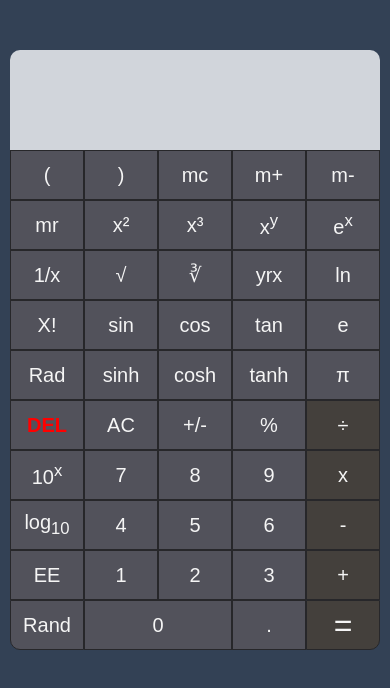
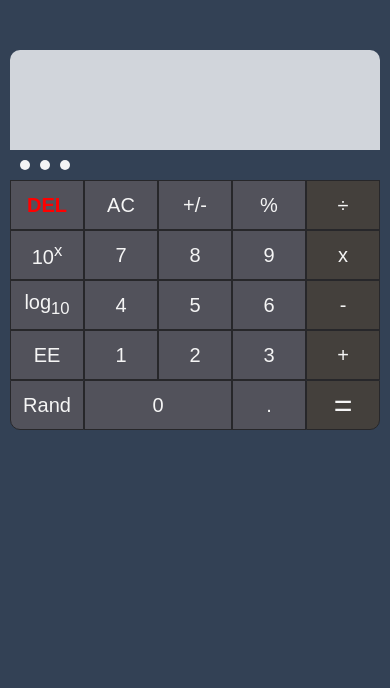
Before and after one commit to kalema1/calculator, a plain HTML site: page index.html in a window 390 px wide. Drawn offline with Linux system fonts and the light colour scheme.

Commit message:
feat(toggle): added a toggle feature to display the other button on mobile device
-Added style for the toogle element
-Added markup for the toggle element
-Added logic to toggle the buttons

This update ensures the buttons with other functions are only displayed
when needed.

```diff
--- a/css/index.css
+++ b/css/index.css
@@ -43,6 +43,16 @@ body {
   font-size: 1.8rem;
   padding: 0 0 0 3rem;
   opacity: 0.4;
+}
+
+.toggle {
+  display: none;
+}
+.toggle-element {
+  height: 1rem;
+  width: 1rem;
+  border-radius: 50%;
+  background-color: #f4f4f5;
 }
 
 .keys {
@@ -101,4 +111,18 @@ body {
   .rand {
     border-radius: 0 0 0 1rem;
   }
+  .toggle {
+    margin: 1rem;
+    display: flex;
+    gap: 1rem;
+    align-items: center;
+    width: 100%;
+  }
+
+  .key-btn.toggle-btn {
+    display: none;
+  }
+  .keys {
+    gap: 2rem;
+  }
 }
--- a/index.html
+++ b/index.html
@@ -15,8 +15,13 @@
           <div class="display-box2"></div>
           <div class="temporary-box"></div>
         </div>
+        <div class="toggle">
+          <div class="toggle-element"></div>
+          <div class="toggle-element"></div>
+          <div class="toggle-element"></div>
+        </div>
         <div class="keys">
-          <div class="key-btn">
+          <div class="key-btn toggle-btn">
             <button class="btn bracket-left">(</button>
             <button class="btn bracket-right">)</button>
             <button class="btn">mc</button>
--- a/index.js
+++ b/index.js
@@ -9,6 +9,8 @@ const plusMinusElement = document.querySelector(".plus-minus");
 const bracketLeftElement = document.querySelector(".bracket-left");
 const bracketRightElement = document.querySelector(".bracket-right");
 const moreOperationElement = document.querySelectorAll(".more-operation");
+const toggleElement = document.querySelector(".toggle");
+const buttonToggleElement = document.querySelector(".toggle-btn");
 
 let displayNumberOne = "";
 let displayNumberTwo = "";
@@ -398,3 +400,7 @@ function getFactorial(n) {
     return n * getFactorial(n - 1);
   }
 }
+// toggle the btn
+toggleElement.addEventListener("click", () => {
+  buttonToggleElement.classList.toggle("toggle-btn");
+});
```
